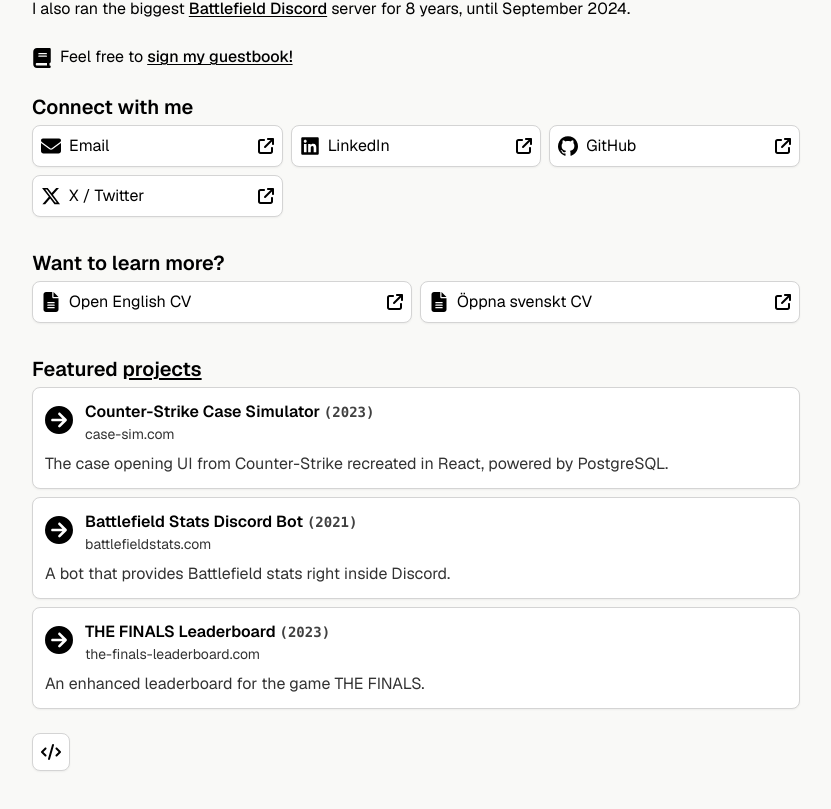
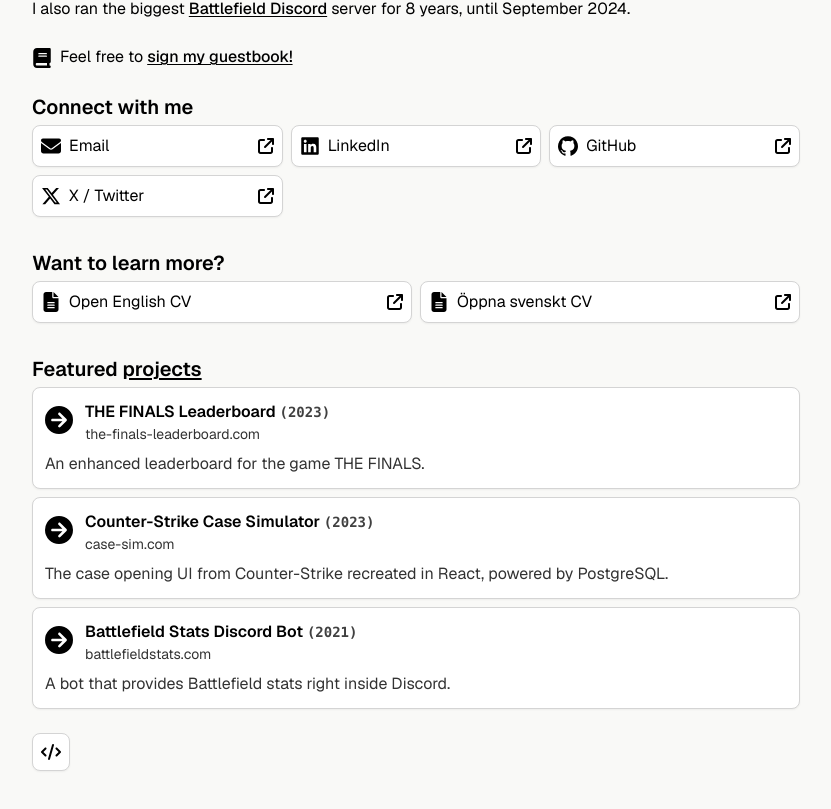
Before and after one commit to leonlarsson/leon-home, a Next.js app: page / in a window 1280 px wide. Shown: the part 493-1302 px from the top of the page, without its empty margins (224-1055 px from the left). Built offline with nearby package versions, Linux system fonts and the light colour scheme.

Commit message:
add and use featureInHome project prop

```diff
--- a/app/(main)/page.tsx
+++ b/app/(main)/page.tsx
@@ -217,18 +217,18 @@ export default () => {
             </Link>
           </span>
           <div className="flex flex-col gap-2">
-            <ProjectCard
-              project={projects.find(x => x.slug === "case-sim")!}
-              displayTags={false}
-            />
-            <ProjectCard
-              project={projects.find(x => x.slug === "battlefield-stats")!}
-              displayTags={false}
-            />
-            <ProjectCard
-              project={projects.find(x => x.slug === "the-finals-leaderboard")!}
-              displayTags={false}
-            />
+            {projects
+              .filter(x => x.featureInHome)
+              .toSorted(
+                (a, b) => Number.parseInt(b.year) - Number.parseInt(a.year),
+              )
+              .map(project => (
+                <ProjectCard
+                  key={project.slug}
+                  project={project}
+                  displayTags={false}
+                />
+              ))}
           </div>
         </div>
 
--- a/data/projects/index.ts
+++ b/data/projects/index.ts
@@ -227,6 +227,7 @@ export default [
         type: "github",
       },
     ],
+    featureInHome: true,
     displayInCv: true,
   },
   {
@@ -350,6 +351,7 @@ export default [
     tags: [tags.REACT, tags.VITE, tags.SHADCNUI, tags.TS],
     link: "https://the-finals-leaderboard.com/",
     githubLink: "https://github.com/leonlarsson/the-finals-leaderboard",
+    featureInHome: true,
     displayInCv: true,
     connectedProjectSlugs: ["the-finals-api"],
   },
@@ -479,6 +481,7 @@ export default [
     images: [caseSimImage1],
     link: "https://case-sim.com",
     githubLink: "https://github.com/leonlarsson/cs-case-sim",
+    featureInHome: true,
     displayInCv: true,
   },
   {
--- a/types.ts
+++ b/types.ts
@@ -25,6 +25,7 @@ export type Project = {
     link: string;
     type: "link" | "github";
   }[];
+  featureInHome?: boolean;
   displayInCv?: boolean;
   connectedProjectSlugs?: string[];
 };
```
